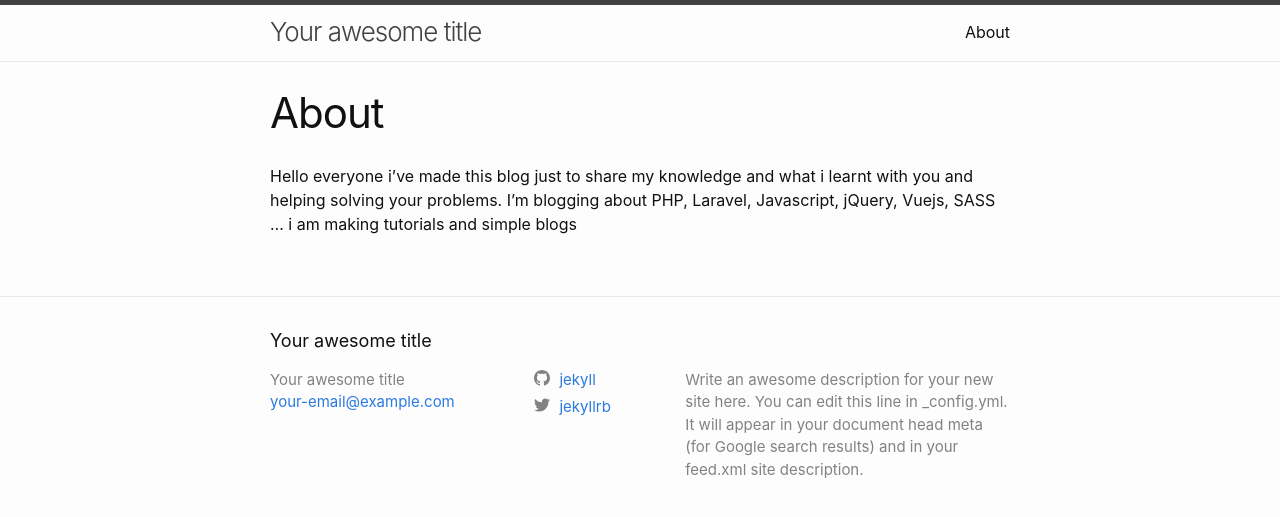
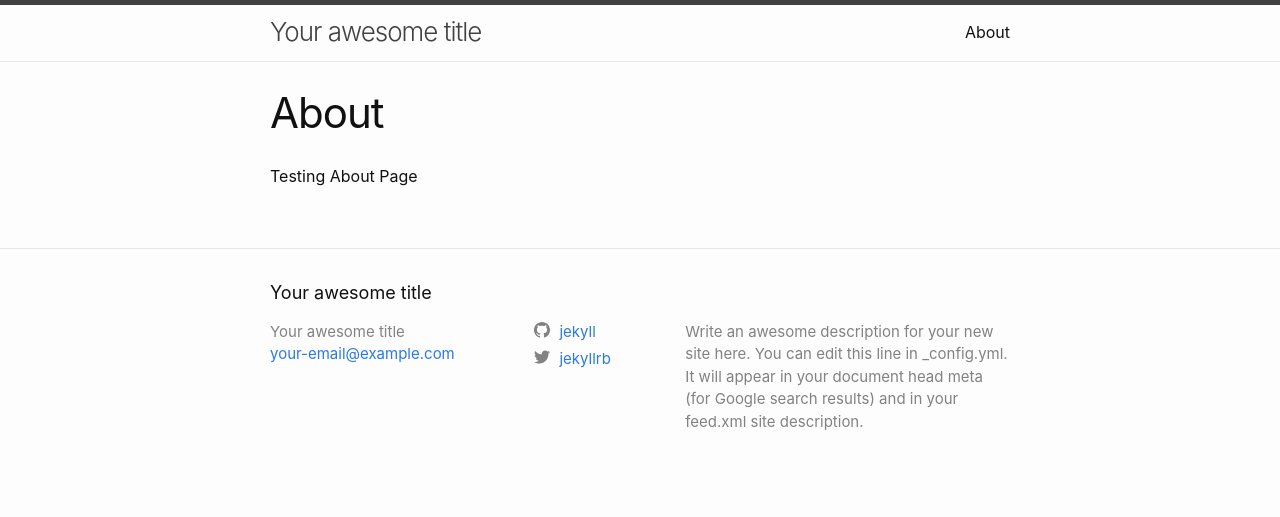
Before and after one commit to aymenbz/blog, a Jekyll site: the page built from about.md, in a window 1280 px wide. Shown: the top 517 px of the page. Built offline with Jekyll 4.4.1, drawn with Linux system fonts in a browser that asks for light colours.

Commit message:
Update about.md

```diff
--- a/about.md
+++ b/about.md
@@ -3,5 +3,4 @@ title: About
 layout: page
 ---
 
-Hello everyone i've made this blog just to share my knowledge and what i learnt with you and helping solving your problems.
-I'm blogging about PHP, Laravel, Javascript, jQuery, Vuejs, SASS ... i am making tutorials and simple blogs
+Testing About Page
```
